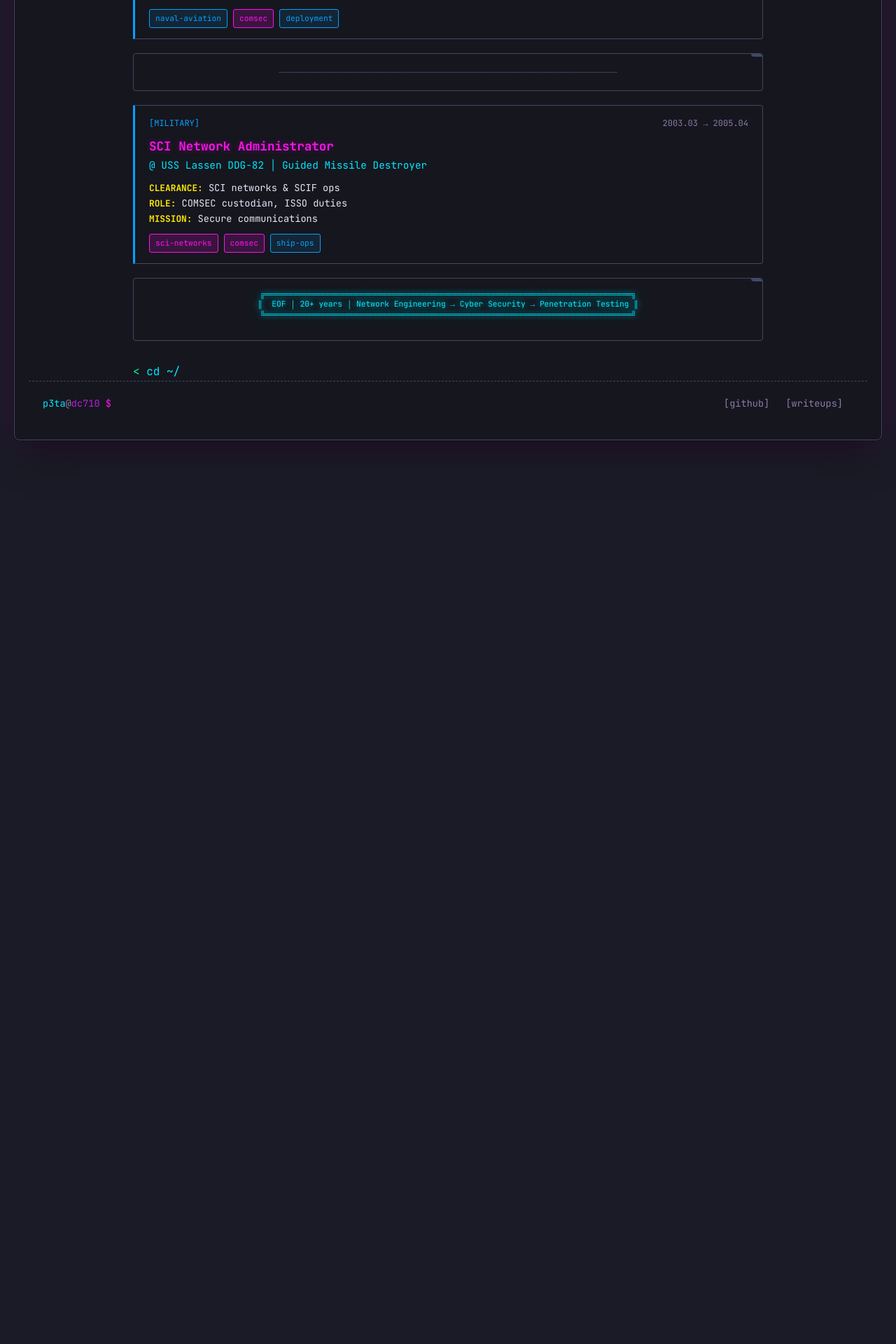
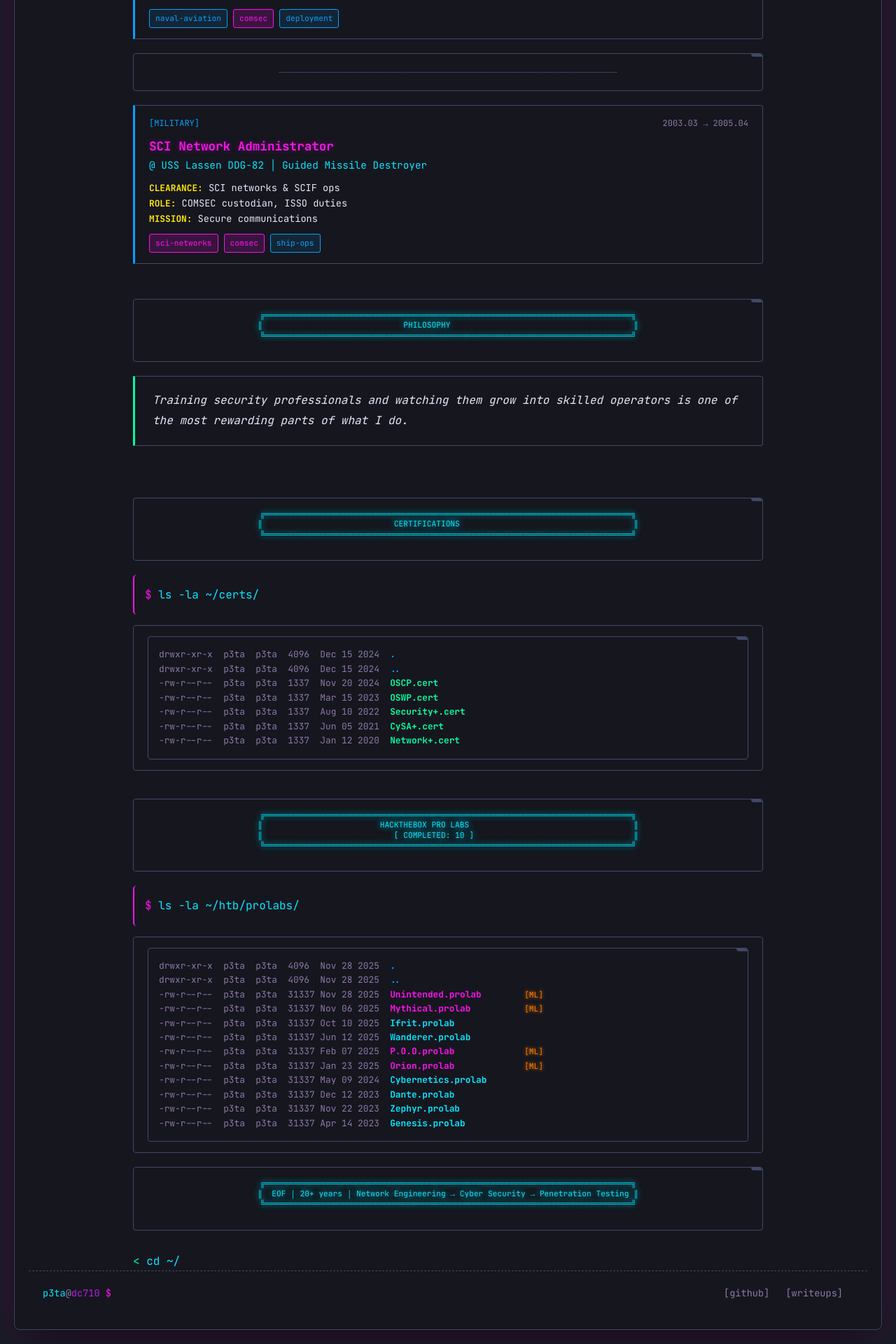
Before and after one commit to p3ta00/p3ta00.github.io, a Jekyll site: the page built from experience.md, in a window 1280 px wide. Shown: the part 4098-6018 px from the top of the page at 70% size. Built offline with Jekyll 4.4.1, drawn with Linux system fonts in a browser that asks for light colours; before the commit the page ends 4747 px from its top, so only the background shows below that.

Commit message:
Add Philosophy, Certifications, and Pro Labs sections
- Philosophy box with mentorship statement
- Certifications with ls -la terminal output style
- HackTheBox Pro Labs (10 completed) with file dates
- ML (Master Level) labs highlighted in pink with [ML] tag
- Green cert files, cyan/pink prolab files

🤖 Generated with [Claude Code](https://claude.com/claude-code)

Co-Authored-By: Claude Opus 4.5 <noreply@anthropic.com>

```diff
--- a/assets/css/main.css
+++ b/assets/css/main.css
@@ -1242,6 +1242,68 @@ a:hover, button:hover, .nav-item a:hover {
   border: 1px solid var(--red);
 }
 
+/* Philosophy Box */
+.philosophy-box {
+  background: var(--bg-darker);
+  border: 1px solid var(--terminal-black);
+  border-left: 3px solid var(--green);
+  padding: 20px 25px;
+  border-radius: 0 4px 4px 0;
+  font-style: italic;
+  color: var(--foreground);
+  line-height: 1.8;
+}
+
+.philosophy-box p {
+  margin: 0;
+}
+
+/* LS Output Styling */
+.ls-output {
+  background: var(--bg-darker);
+  border: 1px solid var(--terminal-black);
+  border-radius: 4px;
+  padding: 15px 20px;
+  margin: 10px 0 20px 0;
+  overflow-x: auto;
+}
+
+.ls-output pre {
+  margin: 0;
+  font-family: 'JetBrains Mono', monospace;
+  font-size: 0.8rem;
+  line-height: 1.6;
+  color: var(--foreground-dark);
+}
+
+.ls-output .dir-name {
+  color: var(--blue);
+  font-weight: bold;
+}
+
+.ls-output .cert-file {
+  color: var(--green);
+  font-weight: bold;
+}
+
+.ls-output .prolab-file {
+  color: var(--cyan);
+  font-weight: bold;
+}
+
+.ls-output .prolab-file.ml {
+  color: var(--pink);
+}
+
+.ls-output .prolab-tag {
+  font-size: 0.7rem;
+}
+
+.ls-output .ml-tag {
+  color: var(--orange);
+  text-shadow: 0 0 5px var(--orange);
+}
+
 /* Mobile responsive for experience */
 @media (max-width: 768px) {
   .ascii-divider,
@@ -1262,4 +1324,12 @@ a:hover, button:hover, .nav-item a:hover {
   .exp-role {
     font-size: 1rem;
   }
+
+  .ls-output pre {
+    font-size: 0.65rem;
+  }
+
+  .philosophy-box {
+    padding: 15px;
+  }
 }
--- a/experience.md
+++ b/experience.md
@@ -297,6 +297,71 @@ title: Experience
 
   </div>
 
+  <!-- Philosophy Section -->
+  <pre class="ascii-divider" style="margin-top: 50px;">
+╔══════════════════════════════════════════════════════════════════════════════╗
+║                              PHILOSOPHY                                       ║
+╚══════════════════════════════════════════════════════════════════════════════╝
+  </pre>
+
+  <div class="philosophy-box">
+    <p>Training security professionals and watching them grow into skilled operators is one of the most rewarding parts of what I do.</p>
+  </div>
+
+  <br><br>
+
+  <!-- Certifications Section -->
+  <pre class="ascii-divider">
+╔══════════════════════════════════════════════════════════════════════════════╗
+║                            CERTIFICATIONS                                     ║
+╚══════════════════════════════════════════════════════════════════════════════╝
+  </pre>
+
+  <div class="terminal-output">
+    <p>
+      <span class="prompt-symbol">$</span> <span style="color: var(--cyan);">ls -la ~/certs/</span>
+    </p>
+  </div>
+
+  <div class="ls-output">
+    <pre>drwxr-xr-x  p3ta  p3ta  4096  Dec 15 2024  <span class="dir-name">.</span>
+drwxr-xr-x  p3ta  p3ta  4096  Dec 15 2024  <span class="dir-name">..</span>
+-rw-r--r--  p3ta  p3ta  1337  Nov 20 2024  <span class="cert-file">OSCP.cert</span>
+-rw-r--r--  p3ta  p3ta  1337  Mar 15 2023  <span class="cert-file">OSWP.cert</span>
+-rw-r--r--  p3ta  p3ta  1337  Aug 10 2022  <span class="cert-file">Security+.cert</span>
+-rw-r--r--  p3ta  p3ta  1337  Jun 05 2021  <span class="cert-file">CySA+.cert</span>
+-rw-r--r--  p3ta  p3ta  1337  Jan 12 2020  <span class="cert-file">Network+.cert</span></pre>
+  </div>
+
+  <!-- Pro Labs Section -->
+  <pre class="ascii-divider" style="margin-top: 40px;">
+╔══════════════════════════════════════════════════════════════════════════════╗
+║                         HACKTHEBOX PRO LABS                                   ║
+║                            [ COMPLETED: 10 ]                                  ║
+╚══════════════════════════════════════════════════════════════════════════════╝
+  </pre>
+
+  <div class="terminal-output">
+    <p>
+      <span class="prompt-symbol">$</span> <span style="color: var(--cyan);">ls -la ~/htb/prolabs/</span>
+    </p>
+  </div>
+
+  <div class="ls-output">
+    <pre>drwxr-xr-x  p3ta  p3ta  4096  Nov 28 2025  <span class="dir-name">.</span>
+drwxr-xr-x  p3ta  p3ta  4096  Nov 28 2025  <span class="dir-name">..</span>
+-rw-r--r--  p3ta  p3ta  31337 Nov 28 2025  <span class="prolab-file ml">Unintended.prolab</span>        <span class="prolab-tag ml-tag">[ML]</span>
+-rw-r--r--  p3ta  p3ta  31337 Nov 06 2025  <span class="prolab-file ml">Mythical.prolab</span>          <span class="prolab-tag ml-tag">[ML]</span>
+-rw-r--r--  p3ta  p3ta  31337 Oct 10 2025  <span class="prolab-file">Ifrit.prolab</span>
+-rw-r--r--  p3ta  p3ta  31337 Jun 12 2025  <span class="prolab-file">Wanderer.prolab</span>
+-rw-r--r--  p3ta  p3ta  31337 Feb 07 2025  <span class="prolab-file ml">P.O.O.prolab</span>             <span class="prolab-tag ml-tag">[ML]</span>
+-rw-r--r--  p3ta  p3ta  31337 Jan 23 2025  <span class="prolab-file ml">Orion.prolab</span>             <span class="prolab-tag ml-tag">[ML]</span>
+-rw-r--r--  p3ta  p3ta  31337 May 09 2024  <span class="prolab-file">Cybernetics.prolab</span>
+-rw-r--r--  p3ta  p3ta  31337 Dec 12 2023  <span class="prolab-file">Dante.prolab</span>
+-rw-r--r--  p3ta  p3ta  31337 Nov 22 2023  <span class="prolab-file">Zephyr.prolab</span>
+-rw-r--r--  p3ta  p3ta  31337 Apr 14 2023  <span class="prolab-file">Genesis.prolab</span></pre>
+  </div>
+
   <pre class="ascii-footer">
 ╔══════════════════════════════════════════════════════════════════════════════╗
 ║  EOF │ 20+ years │ Network Engineering → Cyber Security → Penetration Testing ║
```
